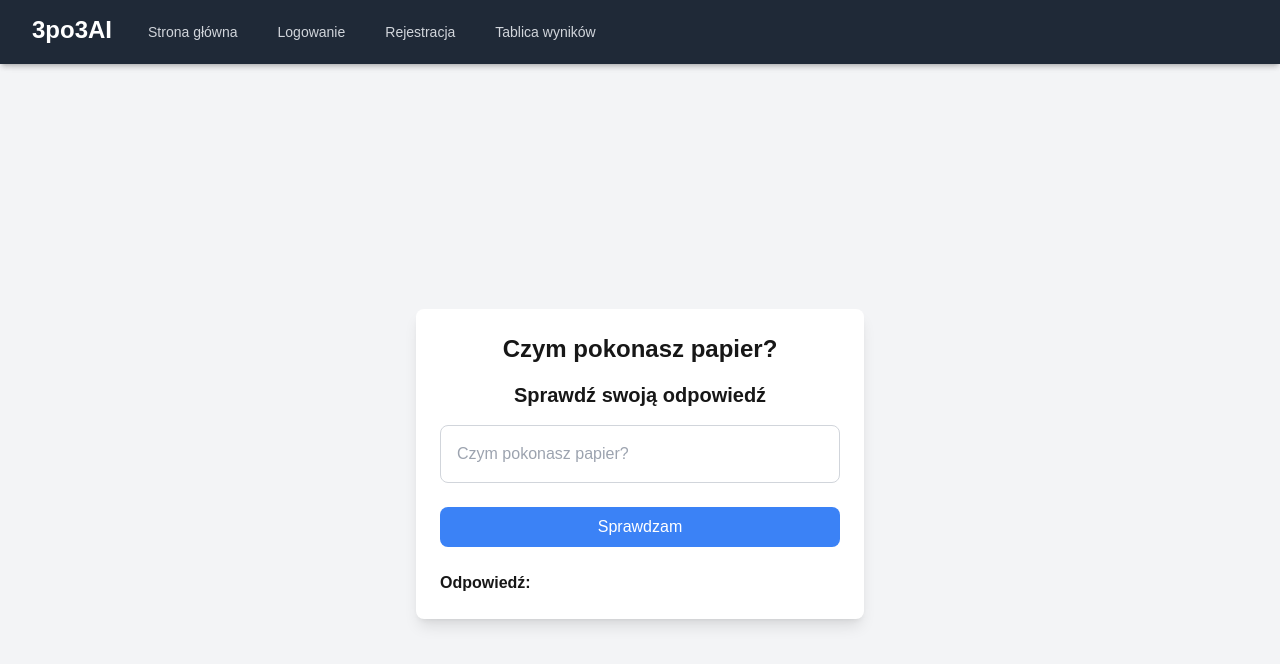
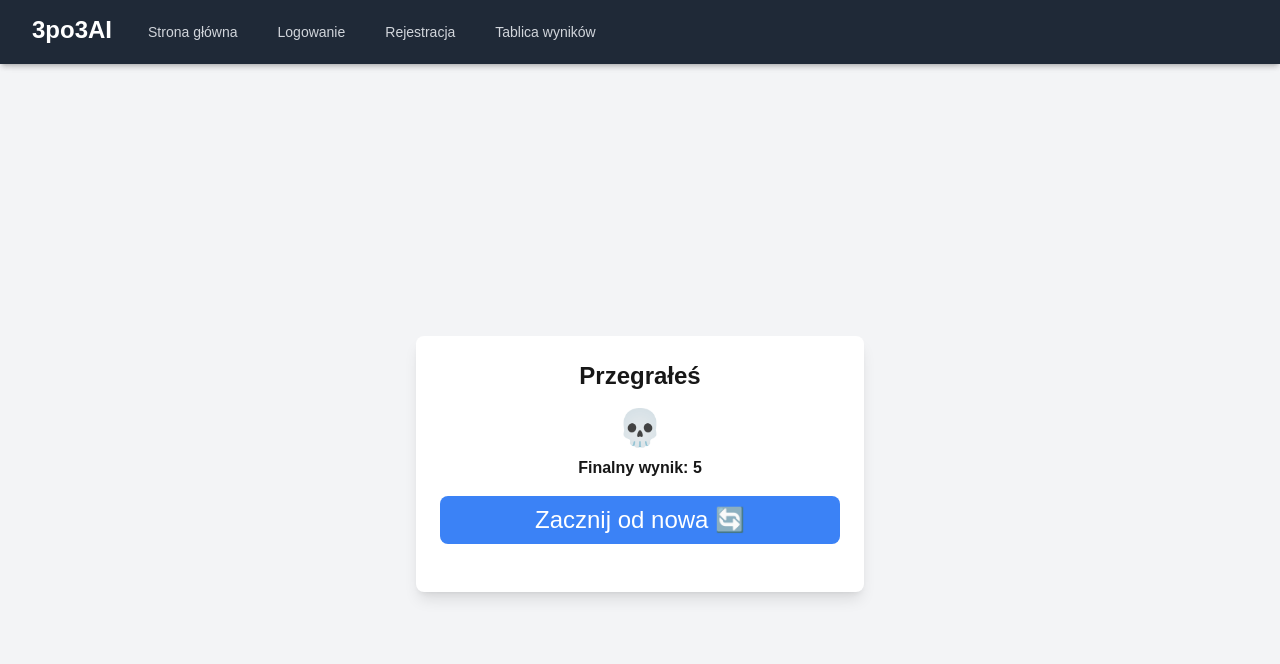
Before and after one commit to WojciechMierzwa/3po3AI, a Next.js app: page /test in a window 1280 px wide. Shown: the top 664 px of the page. Built offline with nearby package versions, Linux system fonts and the light colour scheme.

Commit message:
Added next, and youlost component

```diff
--- a/src/app/components/gemini/GeminiPrompt.js
+++ b/src/app/components/gemini/GeminiPrompt.js
@@ -6,7 +6,7 @@ const GeminiPrompt = () => {
   const [enemy, setEnemy] = useState("papier")
   const [answer, setAnswer] = useState(""); // Stan dla odpowiedzi użytkownika
   const [response, setResponse] = useState(""); // Stan dla odpowiedzi na główne zapytanie
-  const [fact, setFact] = useState(""); // Stan dla losowego faktu
+  const [fact, setFact] = useState("Sprawdź swoją odpowiedź"); // Stan dla losowego faktu
   const [loading, setLoading] = useState(false); // Stan ładowania
 
   const handleSubmit = async (event) => {
@@ -65,7 +65,7 @@ const GeminiPrompt = () => {
     <div className="min-h-screen flex items-center justify-center bg-gray-100 p-4">
       <div className="w-full max-w-md p-6 bg-white rounded-lg shadow-lg">
         <h2 className="text-2xl font-bold text-center mb-4">Czym pokonasz {enemy}?</h2>
-        <h3 className="text-xl font-bold text-center mb-4">Sprawdź swoją odpowiedź</h3>
+        <h3 className="text-xl font-bold text-center mb-4">{fact}</h3>
         <form onSubmit={handleSubmit}>
           <div className="mb-6">
             <input
@@ -87,16 +87,7 @@ const GeminiPrompt = () => {
           </div>
         </form>
         <div>
-          <h3 className="font-bold">Odpowiedź:</h3>
           <p>{response}</p>
-
-          {/* Wyświetlanie losowego faktu, jeśli dostępny */}
-          {fact && (
-            <div>
-              <h3 className="font-bold">Losowy fakt:</h3>
-              <p>{fact}</p>
-            </div>
-          )}
         </div>
       </div>
     </div>
--- /dev/null
+++ b/src/app/components/next/next.js
@@ -0,0 +1,32 @@
+'use client';
+import Link from 'next/link';
+import { useState } from 'react';
+import '@/app/globals.css'
+
+
+export default function Next({message, emoji, stats}) {
+    message = "Woda nie zawsze jest przezroczysta";
+    emoji = "🌊";
+    stats = 5;
+    return (
+        <div className="min-h-screen flex flex-col items-center justify-center bg-gray-100 p-4">
+              <div className="w-full max-w-md p-6 bg-white rounded-lg shadow-lg">
+                <h2 className="text-2xl font-bold text-center mb-4">{message}</h2>
+                <div className="text-center text-4xl my-2">{emoji}</div>
+                <h3 className="text-2l font-bold text-center mb-4">Twój aktualny wynik: {stats}</h3>
+                <form>
+                  <div className="mb-6">
+                    <button
+                      type="submit"
+                      className="w-full bg-blue-500 text-white py-2 px-4 rounded-lg hover:bg-blue-700 focus:outline-none focus:ring-2 focus:ring-blue-500 focus:ring-offset-2"
+                    >
+                      Następne pytanie
+                    </button>
+                  </div>
+                </form>
+                <div className="flex flex-col items-center">
+                </div>
+              </div>
+            </div>
+    );
+}
--- /dev/null
+++ b/src/app/components/youlost/youlost.js
@@ -0,0 +1,31 @@
+'use client';
+import Link from 'next/link';
+import { useState } from 'react';
+import '@/app/globals.css'
+
+
+export default function youLost({message, stats}) {
+    message = "Przegrałeś";
+    stats = 5;
+    return (
+        <div className="min-h-screen flex flex-col items-center justify-center bg-gray-100 p-4">
+              <div className="w-full max-w-md p-6 bg-white rounded-lg shadow-lg">
+                <h2 className="text-2xl font-bold text-center mb-4">{message}</h2>
+                <div className="text-center text-4xl my-2">💀</div>
+                <h3 className="text-2l font-bold text-center mb-4">Finalny wynik: {stats}</h3>
+                <form>
+                  <div className="mb-6">
+                    <button
+                      type="submit"
+                      className="text-2xl w-full bg-blue-500 text-white py-2 px-4 rounded-lg hover:bg-blue-700 focus:outline-none focus:ring-2 focus:ring-blue-500 focus:ring-offset-2"
+                    >
+                     Zacznij od nowa  🔄
+                    </button>
+                  </div>
+                </form>
+                <div className="flex flex-col items-center">
+                </div>
+              </div>
+            </div>
+    );
+}
--- a/src/app/test/page.js
+++ b/src/app/test/page.js
@@ -1,9 +1,9 @@
-import GeminiPrompt from "@/app/components/gemini/GeminiPrompt";
+import Next from "@/app/components/youlost/youlost";
 
-export default function Home() {
+export default function Test() {
   return (
     <div>
-      <GeminiPrompt />
+      <Next />
     </div>
   );
 }
```
